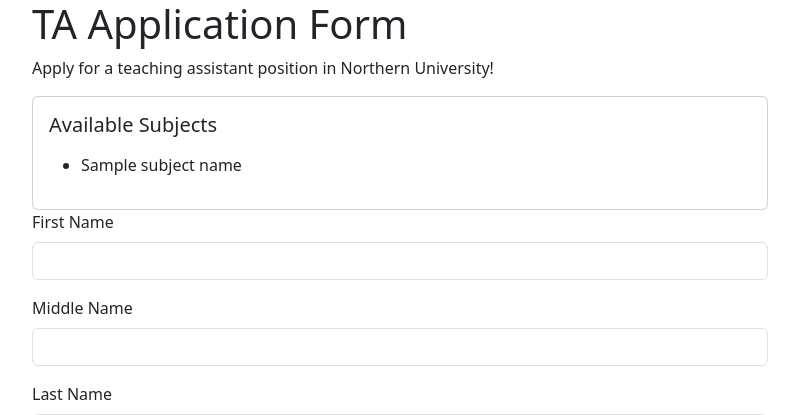
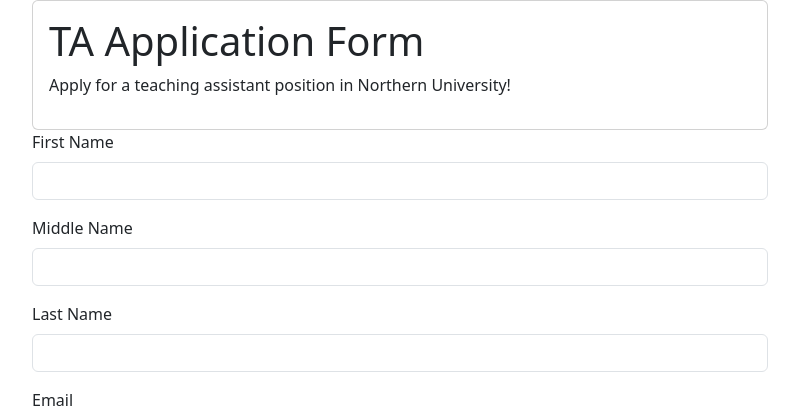
Before and after one commit to axiom19/GTAMS, a Flask app: template templates/apply.html in a window 1280 px wide. Shown: the top 415 px of the page, without its empty margins (50-849 px from the left). Run offline with Flask 3, Linux system fonts and the light colour scheme; tables that the repository leaves empty hold one stand-in row (values such as "Sample post"); the template is opened without the code that fills it: values that come from a table or form of the project are taken from there, most other values are stand-ins (such as "Sample title", 1, 10 or a date in 2020); some libraries are stand-ins or nearby versions.

Commit message:
Add files via upload

```diff
--- a/templates/all_applications.html
+++ b/templates/all_applications.html
@@ -67,6 +67,8 @@
                 </form>
                 {% endif %}
             </td>
+            <td><a href="{{url_for('view_application', application_id=application.id)}}"
+                       class="btn btn-primary btn-sm">View Application</a></td>
         </tr>
         {% endfor %}
         </tbody>
--- a/templates/apply.html
+++ b/templates/apply.html
@@ -8,27 +8,21 @@
 <div class="container">
     <div class="row">
         <div class="col-sm-12 col-md-8 mb-3">
-            {% if is_edit %}
-            <h1>Edit Application</h1>
-            <p>Here you can edit the details of the application below.</p>
-            {% else %}
-            <h1>TA Application Form</h1>
-            <p>Apply for a teaching assistant position in Northern University!</p>
+
 
             <!-- Card for Available Subjects -->
             <div class="card">
                 <div class="card-body">
-                    <h5 class="card-title">Available Subjects</h5>
-                    <p class="card-text">
-                        <ul>
-                        {% for subject in subject_names %}
-                            <li>{{ subject }}</li>
-                        {% endfor %}
-                        </ul>
-                    </p>
+                    {% if is_edit %}
+                    <h1>Edit Application</h1>
+                    <p>Here you can edit the details of the application below.</p>
+                    {% else %}
+                    <h1>TA Application Form</h1>
+                    <p>Apply for a teaching assistant position in Northern University!</p>
+                    {% endif %}
                 </div>
             </div>
-            {% endif %}
+
 
             {% with messages = get_flashed_messages(with_categories=True) %}
             {% if messages %}
--- a/templates/view_application.html
+++ b/templates/view_application.html
@@ -76,6 +76,9 @@
             <td>Grade</td>
             <td>{{ application_data.grade }}</td>
         </tr>
+        <tr>
+            <td>Resume</td>
+            <td><a href="#">Download</a></td>
         </tbody>
     </table>
 </div>
```
Also changed, not shown: templates/committee_applications.html (+4 -3 lines).
